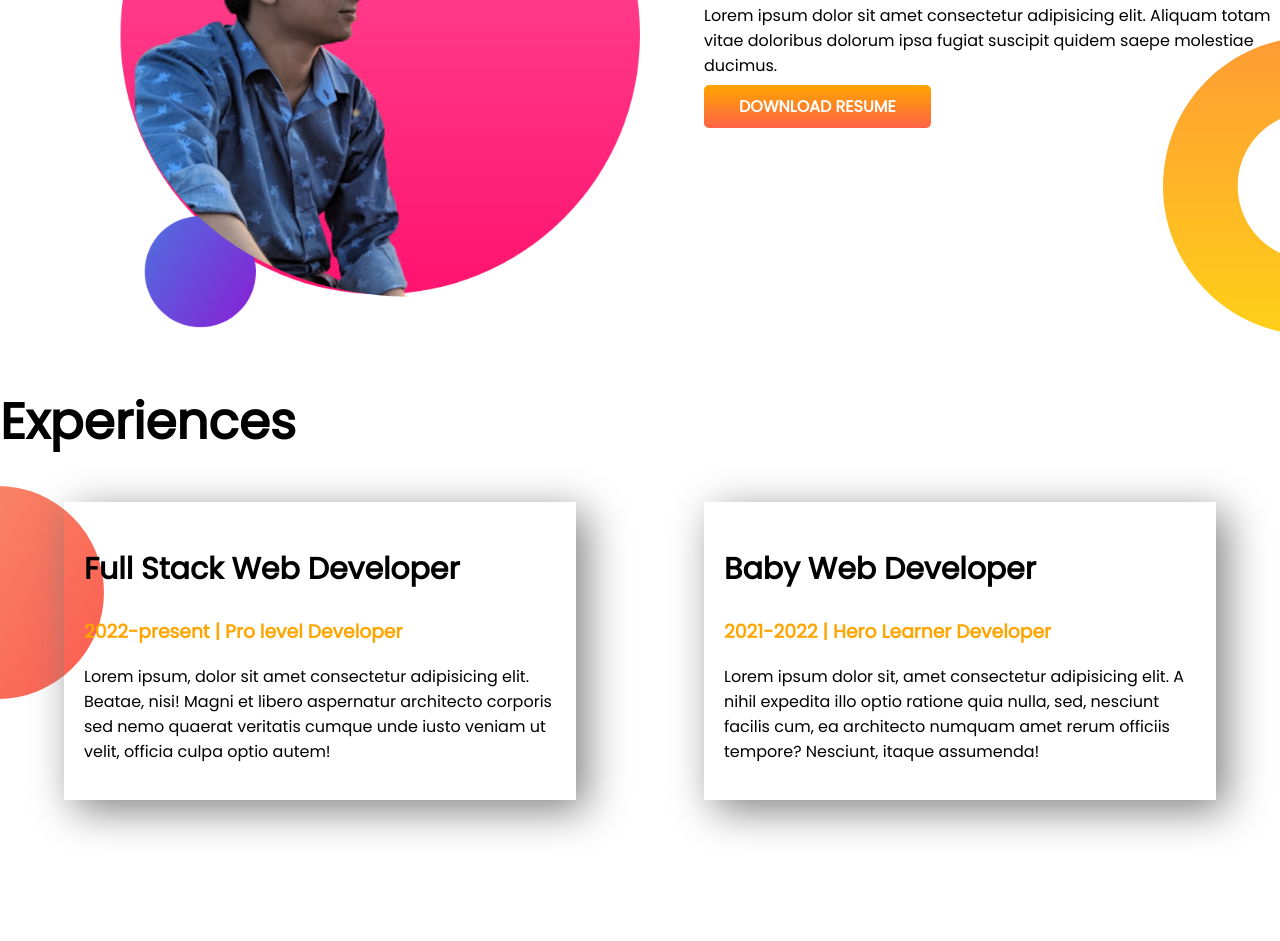
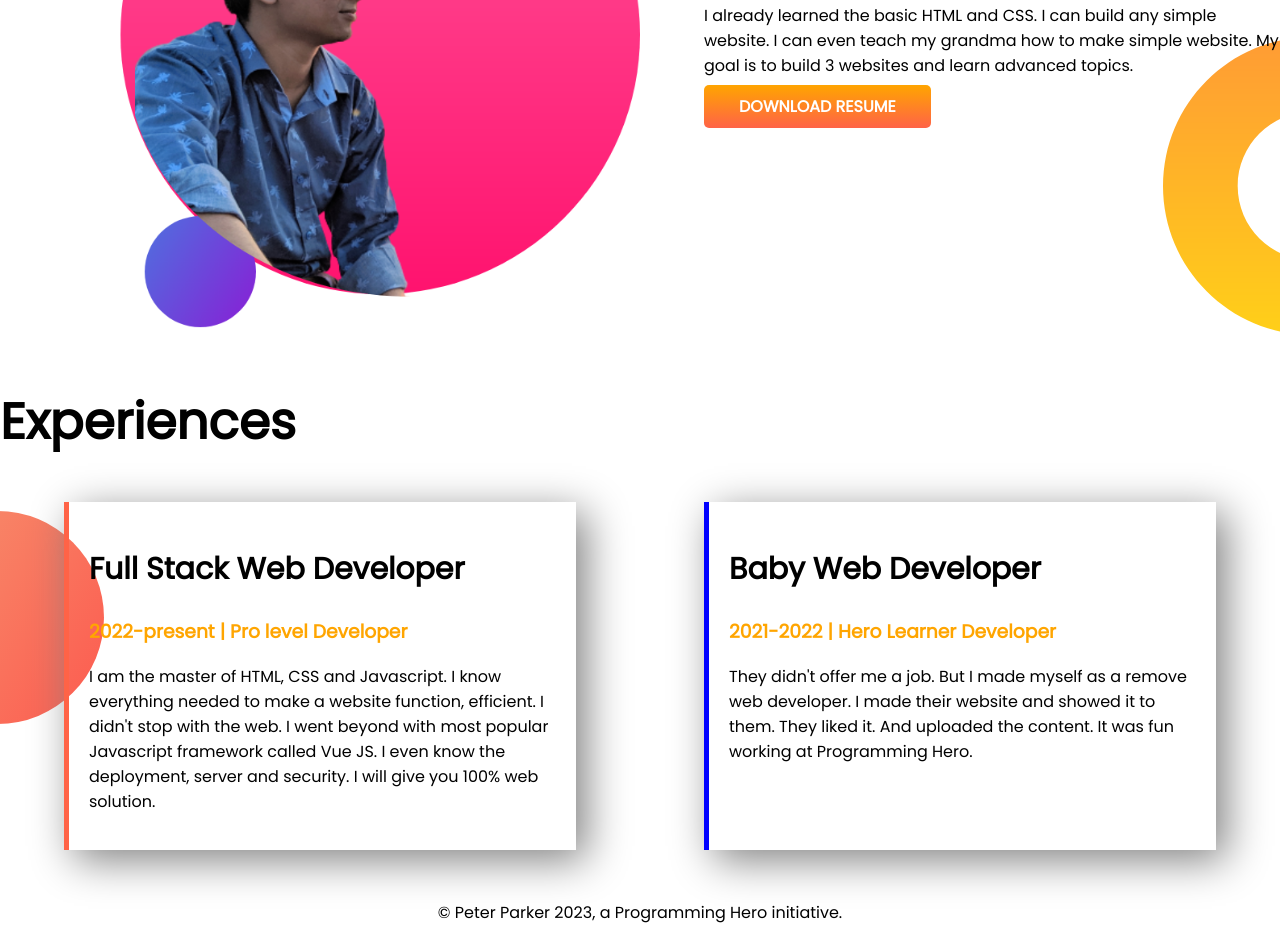
Before and after one commit to aunthu/developer-portfolio, a plain HTML site: page index.html in a window 1280 px wide. Shown: the part 854-1795 px from the top of the page. Before the commit the page ends 1704 px from the top, so only its background shows below. Drawn offline with Linux system fonts and the light colour scheme.

Commit message:
FinalCode_ footerAndStyleAdded

```diff
--- a/index.html
+++ b/index.html
@@ -31,7 +31,7 @@
         <div class="half-width">
             <h1>Dream Big</h1>
             <h2>Become a web developer</h2>
-            <p>Lorem ipsum dolor sit amet consectetur adipisicing elit. Aliquam totam vitae doloribus dolorum ipsa fugiat suscipit quidem saepe molestiae ducimus.</p>
+            <p>I already learned the basic HTML and CSS. I can build any simple website. I can even teach my grandma how to make simple website. My goal is to build 3 websites and learn advanced topics.</p>
             <a class="link-button" target="_blank" href="#">DOWNLOAD RESUME</a>
         </div>
      </section>
@@ -39,19 +39,23 @@
         <h1>Experiences</h1>
 
         <div class="flexible-container">
-            <div class="experience-item">
+            <div class="experience-item fullStack-webdev">
                  <h2>Full Stack Web Developer</h2>
                  <h3 class="orange-color">2022-present | Pro level Developer</h3>
-                 <p>Lorem ipsum, dolor sit amet consectetur adipisicing elit. Beatae, nisi! Magni et libero aspernatur architecto corporis sed nemo quaerat veritatis cumque unde iusto veniam ut velit, officia culpa optio autem!
+                 <p>I am the master of HTML, CSS and Javascript. I know everything needed to make a website function, efficient. I didn't stop with the web. I went beyond with most popular Javascript framework called Vue JS. I even know the deployment, server and security. I will give you 100% web solution.
                  </p>
+
             </div>
-            <div class="experience-item">
+            <div class="experience-item baby-webdev">
                 <h2>Baby Web Developer</h2>
                 <h3 class="orange-color">2021-2022 | Hero Learner Developer</h3>
-                 <p>Lorem ipsum dolor sit, amet consectetur adipisicing elit. A nihil expedita illo optio ratione quia nulla, sed, nesciunt facilis cum, ea architecto numquam amet rerum officiis tempore? Nesciunt, itaque assumenda!</p>
+                 <p>They didn't offer me a job. But I made myself as a remove web developer. I made their website and showed it to them. They liked it. And uploaded the content. It was fun working at Programming Hero.</p>
             </div>
         </div>
      </section>
 
 </body>
+<footer>
+    <p>© Peter Parker 2023, a Programming Hero initiative.</p>
+</footer>
 </html>
--- a/style.css
+++ b/style.css
@@ -64,3 +64,12 @@ h2{
     margin-right: 5%;
     padding: 20px;
 }
+.fullStack-webdev{
+    border-left: tomato 5px solid;
+}
+.baby-webdev{
+    border-left: blue 5px solid;
+}
+footer p{
+    text-align: center;
+}
```
